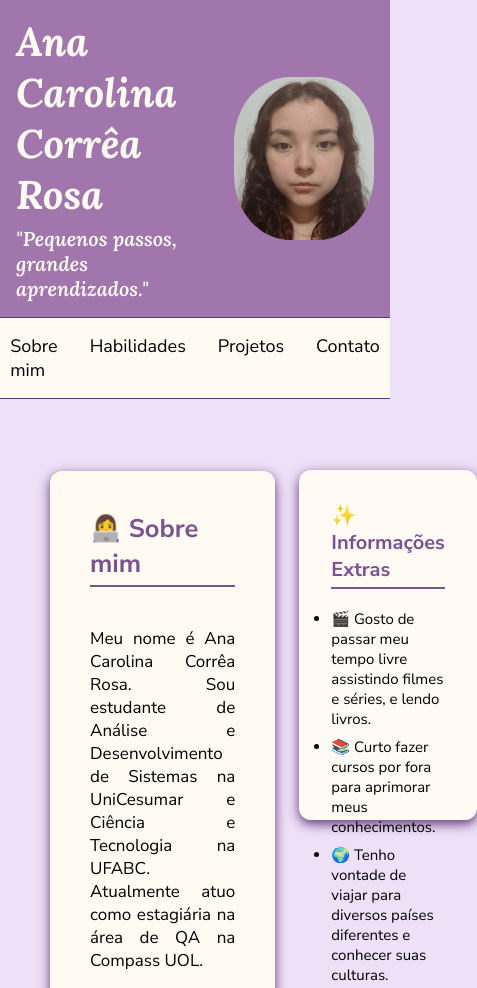
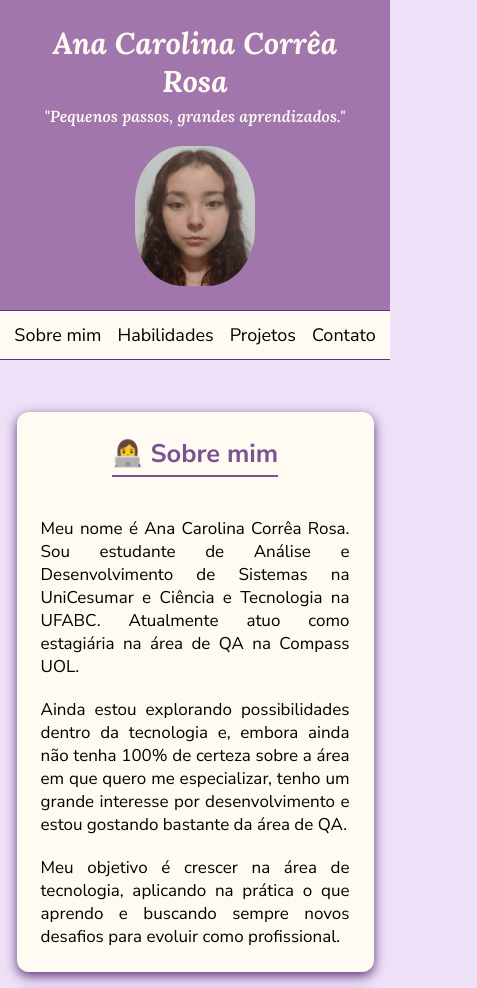
Before and after one commit to CacauRosa/projeto-landing-page, a plain HTML site: page index.html in a window 390 px wide. Shown: the top 988 px of the page, 477 px wide, since content can reach past the window. Drawn offline with Linux system fonts and the light colour scheme.

Commit message:
update: adicionar responsividade para telas menores no style.css

```diff
--- a/css/style.css
+++ b/css/style.css
@@ -207,3 +207,69 @@ body {
 .rodape-contato-link:hover {
     color: #e7beff;
 }
+
+
+@media screen and (max-width: 800px) {
+.cabecalho {
+    flex-direction: column;
+    text-align: center;
+    padding: 24px;
+}
+
+.cabecalho-imagem-foto {
+    width: 120px;
+}
+
+.menu {
+    flex-direction: row;
+    gap: 16px;
+    padding: 12px;
+}
+
+.menu-item {
+    font-size: 18px;
+}
+
+.conteudo-secao {
+    padding: 24px;
+    margin: 20px 16px;
+}
+
+.conteudo-cabecalho-titulo {
+    font-size: 30px;
+}
+
+.conteudo-cabecalho-frase {
+    font-size: 16px;
+}
+
+.conteudo-projeto-link {
+    padding: 10px;
+    font-size: 16px;
+    padding: 20px 20px;
+}
+
+.extras {
+    width: 100%;
+    height: auto;
+    max-width: 500px;
+}
+
+.extras-titulo {
+    font-size: 20px;
+}
+
+.extras-lista {
+    font-size: 16px;
+}
+
+.conteudo-e-extras {
+    flex-direction: column;
+    padding: 0 0.5px;
+}
+
+.rodape-contato {
+    flex-direction: column;
+    align-items: center;
+}
+}
```
